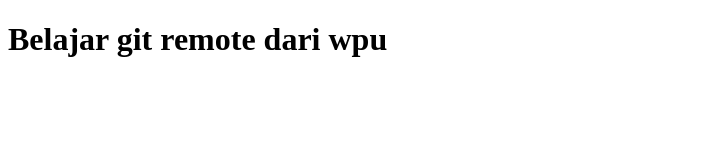
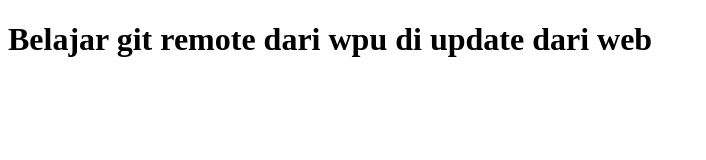
Before and after one commit to elout-project/wpu-git-test, a plain HTML site: page index.html in a window 1280 px wide. Shown: the whole page, without its empty margins (0-706 px from the left). Drawn offline with Linux system fonts and the light colour scheme.

Commit message:
edit dari web vscode

```diff
--- a/index.html
+++ b/index.html
@@ -6,6 +6,6 @@
     <title>Halo</title>
 </head>
 <body>
-    <h1>Belajar git remote dari wpu    </h1>
+    <h1>Belajar git remote dari wpu di update dari web     </h1>
 </body>
 </html>
```
